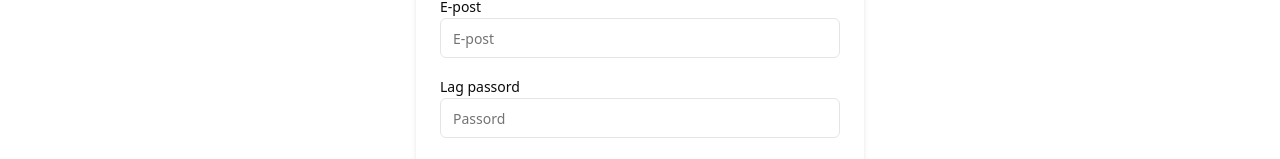
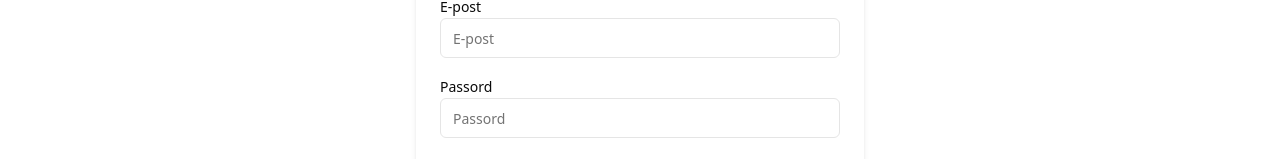
Before and after one commit to blendimaliqi/kjopskontrakt-next, a Next.js app: page /auth/signup in a window 1280 px wide. Shown: the part 199-358 px from the top of the page. Built offline with nearby package versions, Linux system fonts and the light colour scheme; no server answers.

Commit message:
update text

```diff
--- a/app/auth/signup/page.tsx
+++ b/app/auth/signup/page.tsx
@@ -117,7 +117,7 @@ export default function SignUp() {
           />
         </div>
         <div>
-          <Label htmlFor="password">Lag passord</Label>
+          <Label htmlFor="password">Passord</Label>
           <Input
             id="password"
             type="password"
```
